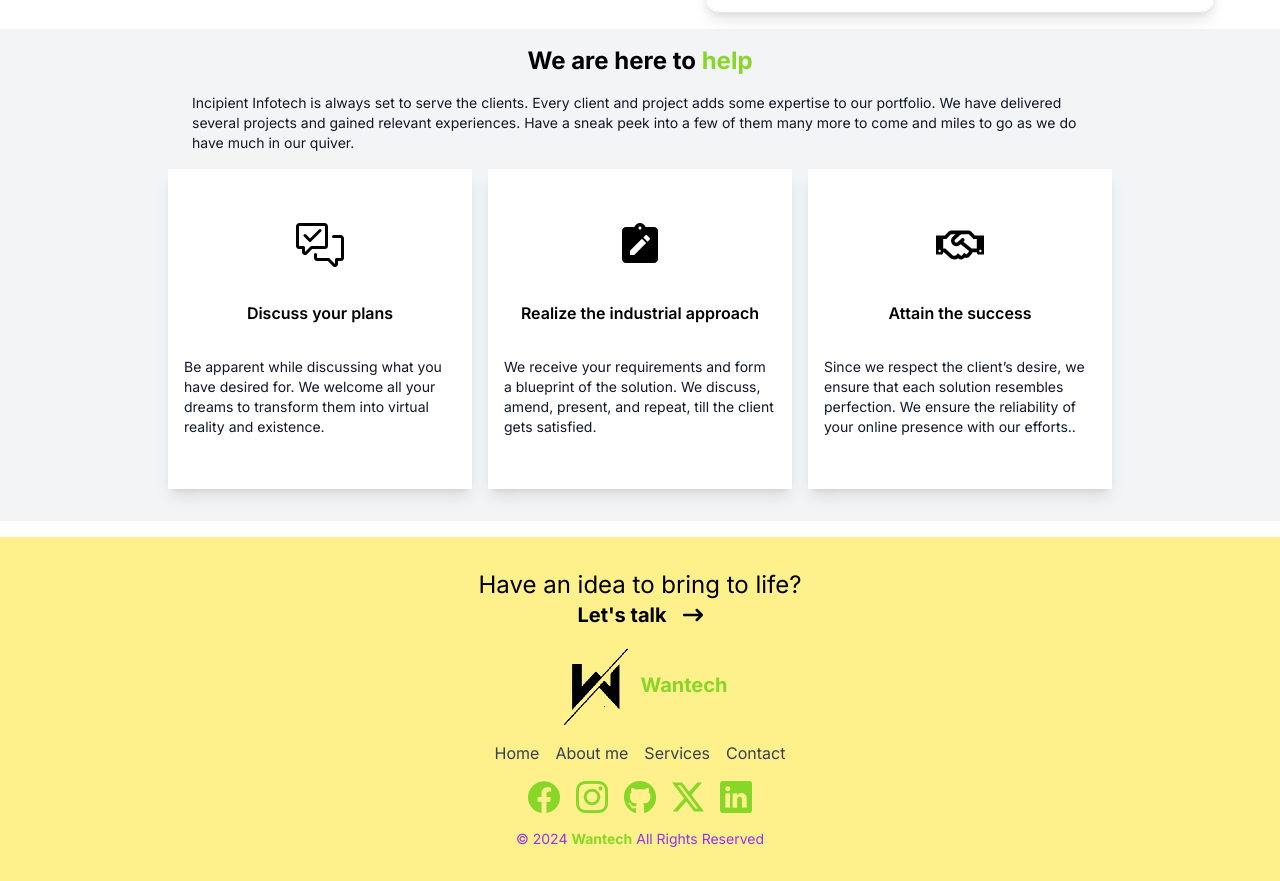
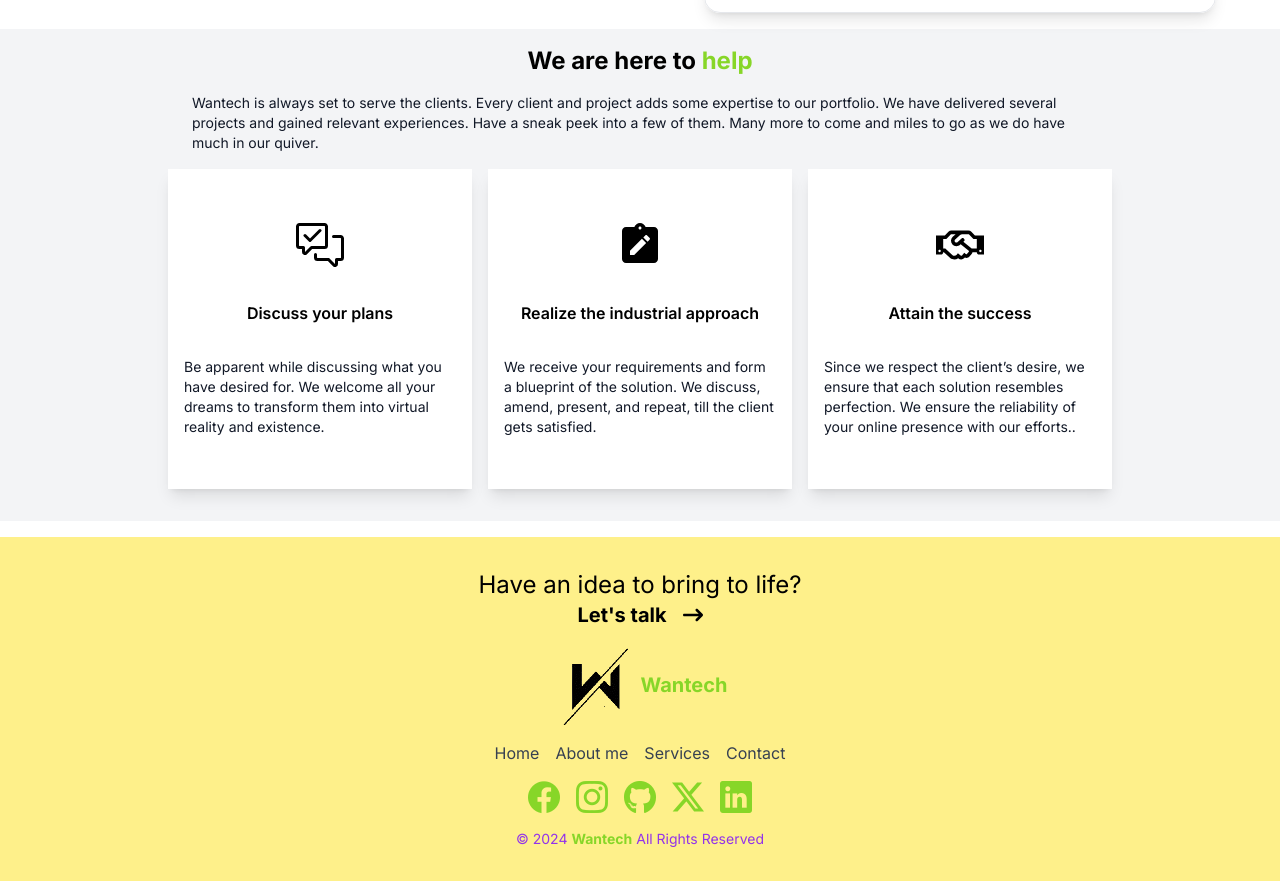
Before and after one commit to tawfeeqahmadkhan/praful, a Next.js app: page /contact in a window 1280 px wide. Shown: the part 899-1780 px from the top of the page. Built offline with nearby package versions, Linux system fonts and the light colour scheme; no server answers.

Commit message:
fix bugggggggg

```diff
--- a/src/app/contact/page.jsx
+++ b/src/app/contact/page.jsx
@@ -10,7 +10,7 @@ import { FaSkype } from "react-icons/fa";
 import { GoDiscussionClosed } from "react-icons/go";
 import { MdNoteAlt } from "react-icons/md";
 import { FaRegHandshake } from "react-icons/fa";
-export default function page() {
+export default function Page() {
   const [progress, setProgress] = useState(0);
 
   const handleProgressChange = (event) => {
@@ -140,8 +140,8 @@ export default function page() {
 
        </div>
        <div className="flex items-center flex-col justify-center bg-gray-100 gap-4 py-4 my-4">
-        <h1 className="font-bold text-2xl">We are here to  <span className="text-[#87d628]"> help</span></h1>
-        <p className="w-[90vw] text-sm text-gray-900 lg:px-[8rem]">Incipient Infotech is always set to serve the clients. Every client and project adds some expertise to our portfolio. We have delivered several projects and gained relevant experiences. Have a sneak peek into a few of them many more to come and miles to go as we do have much in our quiver.</p>
+        <h1 className="font-bold text-2xl">We are here to <span className="text-[#87d628]"> help</span></h1>
+        <p className="w-[90vw] text-sm text-gray-900 lg:px-[8rem]">Wantech is always set to serve the clients. Every client and project adds some expertise to our portfolio. We have delivered several projects and gained relevant experiences. Have a sneak peek into a few of them. Many more to come and miles to go as we do have much in our quiver.</p>
         <div className="flex flex-row   justify-center gap-4 flex-wrap pb-4 ">
            { data.map((item)=>(
             <div className=" flex items-center flex-col justify-center w-[95%]  lg:w-[19rem] bg-white shadow-lg gap-8 cursor-pointer h-[20rem] hover:animate-increaseSize2" key={data.id}>
--- a/src/app/services/page.jsx
+++ b/src/app/services/page.jsx
@@ -140,7 +140,7 @@ export default function page() {
        <div className=" flex  lg:items-center  w-[100%]  lg:w-[40%]  lg:justify-center p-2 border rounded-[1rem] shadow-lg " >
        <div>
        <h1 className='font-bold  lg:w-[15rem] text-2xl'>E-commerce </h1>
-        <p className=' w-[90%]   my-2 pb-8'>A powerful and robust performing online store is essential for eCommerce businesses. Incipient Info strategizes to create such online retail stores which are attractive and feature-rich. Our technical and marketing teams form the best solution for the agile development of your e-store. We are well-versed in providing a quality shopping experience to your visitors to elevate the business's profit growth. Additionally, when it comes to buying anything, the payment gateway becomes essential and therefore, we also work efficiently for third-party integration. We can transform your business into an e-store</p>
+        <p className=' w-[90%]   my-2 pb-8'>A powerful and robust performing online store is essential for eCommerce businesses. Incipient Info strategizes to create such online retail stores which are attractive and feature-rich. Our technical and marketing teams form the best solution for the agile development of your e-store. We are wellversed in providing a quality shopping experience to your visitors to elevate the business&apos;s profit growth. Additionally, when it comes to buying anything, the payment gateway becomes essential and therefore, we also work efficiently for third-party integration. We can transform your business into an e-store</p>
         <h1 className='font-bold p-4   flex items-center hover:bg-[#87d628] lg:w-[20rem] cursor-pointer shadow-lg border rounded-lg'> Ecommerce Website Design</h1>
         <h1 className='font-bold p-4  my-2 flex items-center hover:bg-[#87d628] lg:w-[20rem] cursor-pointer shadow-lg border rounded-lg'> Ecommerce App Development</h1>
         <h1 className='font-bold p-4  my-2 flex items-center hover:bg-[#87d628] lg:w-[20rem] cursor-pointer shadow-lg border rounded-lg'> Custom Open-Source Development</h1>
```
